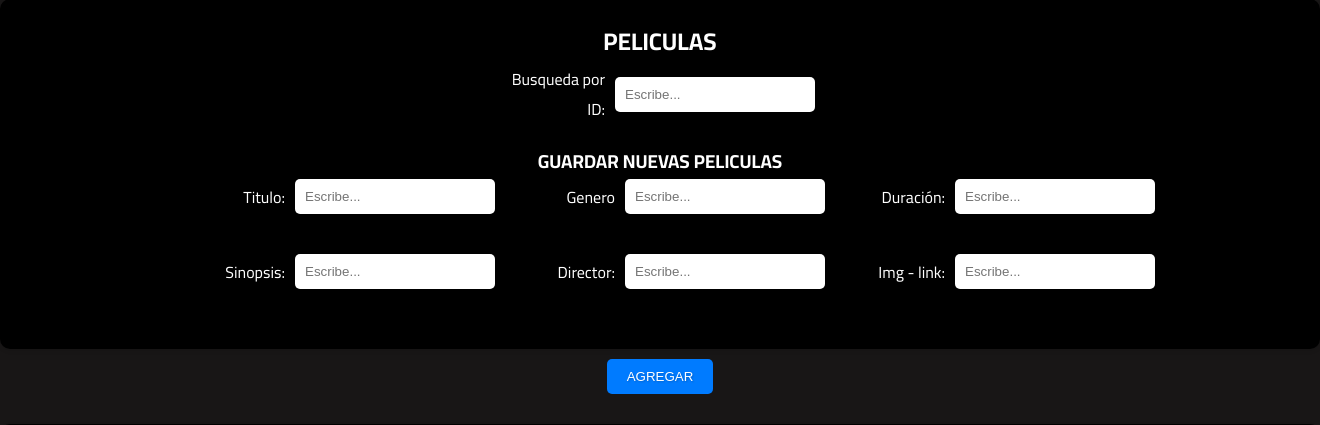
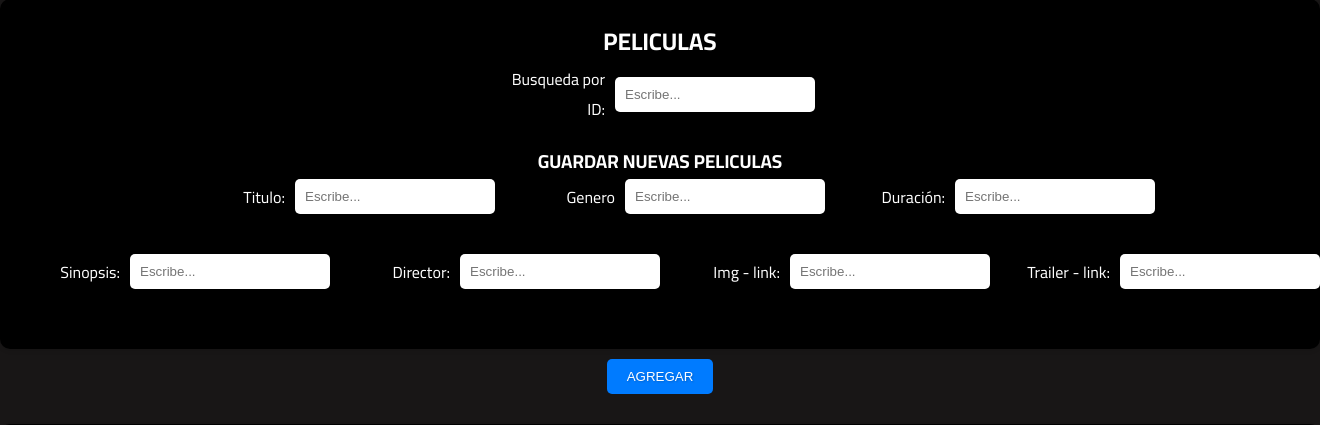
Before and after one commit to winsignares/Cine, a Flask app: page /fronted/indexAdmin in a window 1320 px wide. Shown: the part 121-546 px from the top of the page. Run offline with Flask 3, Linux system fonts and the light colour scheme; data that the repository does not hold is empty; parts of the project's set-up code (start-up, migrations or seed data) failed here and were passed over.

Commit message:
updt rama

```diff
--- a/src/Model/tickets.py
+++ b/src/Model/tickets.py
@@ -4,7 +4,7 @@ class tickets(db.Model):
     __tablename__ = "tbltickets"
 
     id = db.Column(db.Integer, primary_key=True)
-    id_usuario = db.Column(db.Integer, db.ForeignKey('tblususarios.id'))
+    id_usuario = db.Column(db.Integer, db.ForeignKey('tblusuarios.id'))
     id_compra = db.Column(db.Integer, db.ForeignKey('tblcompras.id'))
     id_funcion = db.Column(db.Integer, db.ForeignKey('tblfunciones.id'))
     id_asiento = db.Column(db.Integer, db.ForeignKey('tblasientos.id'))
--- a/src/config/static/css/main.css
+++ b/src/config/static/css/main.css
@@ -195,7 +195,7 @@ body {
     height: 100%;
     object-fit: cover;
     z-index: -1;
-    filter: blur(5px);
+
 }
 
 #Login {
--- a/src/config/templates/Main/LayoutAdmin.html
+++ b/src/config/templates/Main/LayoutAdmin.html
@@ -30,7 +30,6 @@
     {% block body %}
     {% endblock %}
     <!------AQUI ESTAN MIS SCRIPTS-->
-    <script src="{{url_for('static', filename='/js/app.js')}}"></script>
     <script src="{{url_for('static', filename='/js/BIJS/Tabla-Guardar.js')}}"></script>
     <script src="https://code.jquery.com/jquery-3.6.0.min.js"
         integrity="sha256-/xUj+3OJU5yExlq6GSYGSHk7tPXikynS7ogEvDej/m4=" crossorigin="anonymous"></script>
--- a/src/config/templates/PeliculasWeb-main/Admin.html
+++ b/src/config/templates/PeliculasWeb-main/Admin.html
@@ -68,6 +68,10 @@
         <div class="form-group">
           <label>Img - link:</label>
           <input type="text" class="Imagen" placeholder="Escribe..." id="imagen">
+        </div>
+        <div class="form-group">
+          <label>Trailer - link:</label>
+          <input type="text" class="Video" placeholder="Escribe..." id="video">
         </div>
       </div>
       </div>
```
Also changed, not shown: src/config/templates/PeliculasWeb-main/Adminfunciones.html (renamed from src/config/templates/PeliculasWeb-main/AdminCompras.html).
